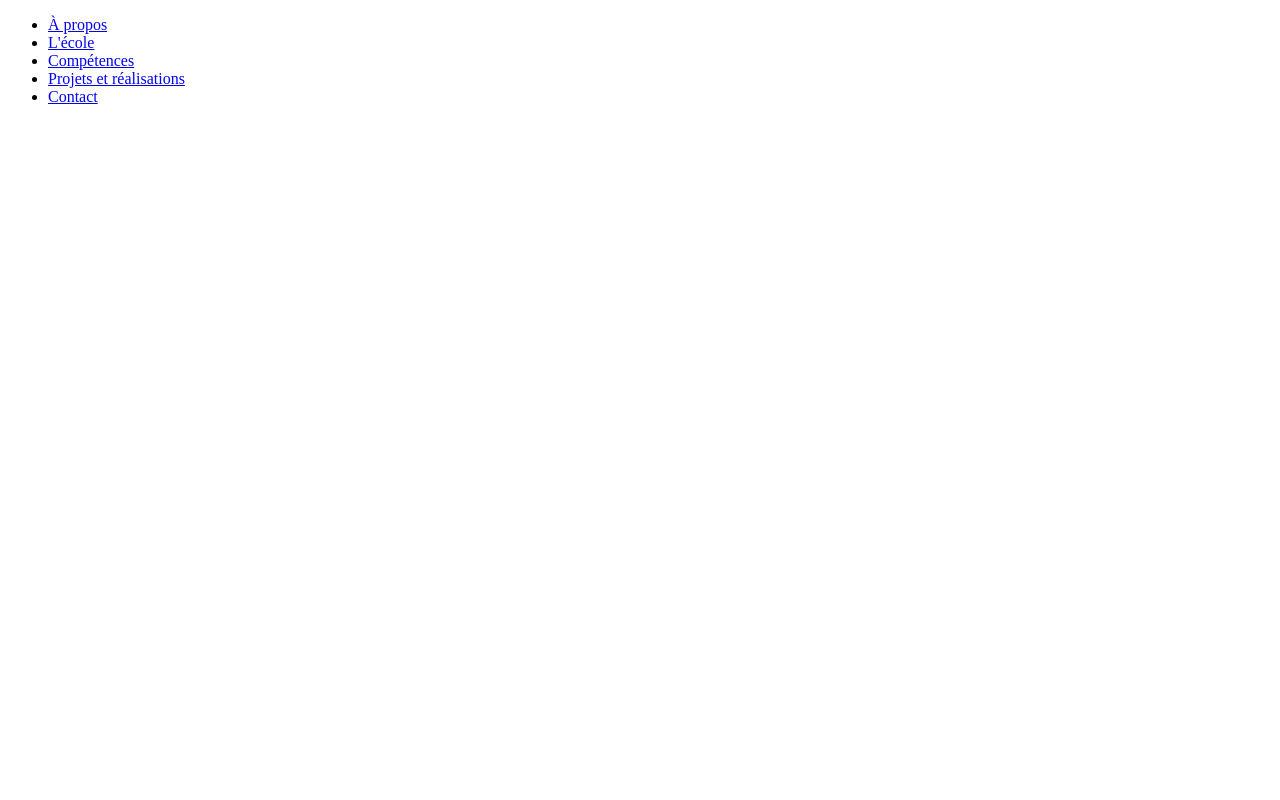
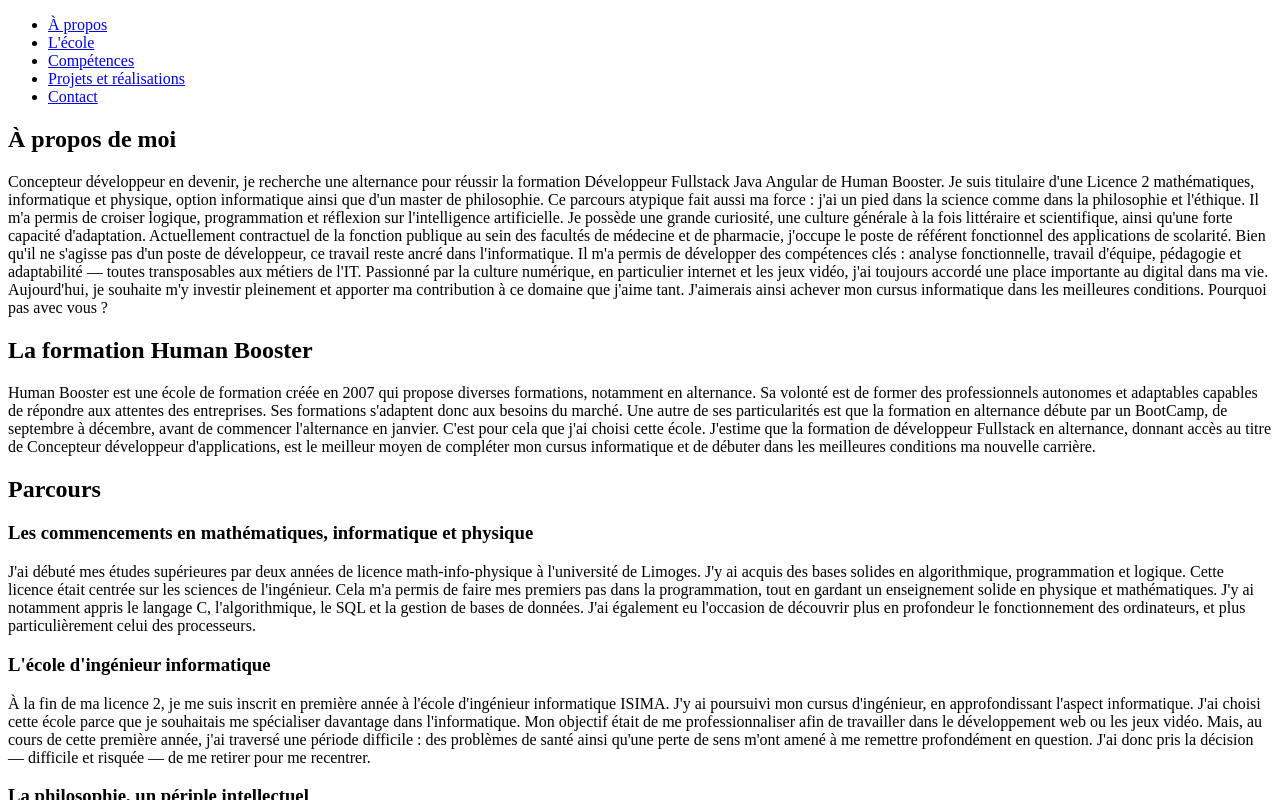
Before and after one commit to bastien-app/site_react, a React (Vite) app: page / in a window 1280 px wide. Both pictures are taken after a click on the button "Démarrer". Shown: the top 800 px of the page. Built offline with nearby package versions, Linux system fonts and the light colour scheme.

Commit message:
Ajout contenu

```diff
--- a/src/components/MainLayout.jsx
+++ b/src/components/MainLayout.jsx
@@ -1,6 +1,6 @@
 import { useState } from "react";
 import Menu from "./Menu";
-
+import Section from "./Section";
 
 function Main(){
     const [activeSection, setActiveSection] = useState("about")
@@ -12,6 +12,104 @@ function Main(){
     return(
         <div>
             <Menu active={activeSection} onSelect={onSelect}/>
+            <Section title="À propos de moi" id="about">
+                <p>
+                    Concepteur développeur en devenir, je recherche une alternance pour réussir la formation
+                    Développeur Fullstack Java Angular de Human Booster. Je suis titulaire d'une Licence 2
+                    mathématiques, informatique et physique, option informatique ainsi que d'un master de philosophie.
+                    Ce parcours atypique fait aussi ma force : j'ai un pied dans la science comme dans la philosophie
+                    et l'éthique. Il m'a permis de croiser logique, programmation et réflexion sur l'intelligence
+                    artificielle. Je possède une grande curiosité, une culture générale à la fois littéraire et scientifique,
+                    ainsi qu'une forte capacité d'adaptation. Actuellement contractuel de la fonction publique au sein des
+                    facultés de médecine et de pharmacie, j'occupe le poste de référent fonctionnel des applications de
+                    scolarité. Bien qu'il ne s'agisse pas d'un poste de développeur, ce travail reste ancré dans
+                    l'informatique. Il m'a permis de développer des compétences clés : analyse fonctionnelle, travail
+                    d'équipe, pédagogie et adaptabilité — toutes transposables aux métiers de l'IT. Passionné par la culture
+                    numérique, en particulier internet et les jeux vidéo, j'ai toujours accordé une place importante au
+                    digital dans ma vie. Aujourd'hui, je souhaite m'y investir pleinement et apporter ma contribution à ce
+                    domaine que j'aime tant. J'aimerais ainsi achever mon cursus informatique dans les meilleures conditions.
+                    Pourquoi pas avec vous ?
+                </p>
+            </Section>
+            <Section id="school" title="La formation Human Booster">
+                <p>
+                    Human Booster est une école de formation créée en 2007 qui propose diverses formations, notamment en alternance.
+                    Sa volonté est de former des professionnels autonomes et adaptables capables de répondre aux attentes des
+                    entreprises. Ses formations s'adaptent donc aux besoins du marché. Une autre de ses particularités est que la
+                    formation en alternance débute par un BootCamp, de septembre à décembre, avant de commencer l'alternance en janvier.
+                    C'est pour cela que j'ai choisi cette école. J'estime que la formation de développeur Fullstack en alternance,
+                    donnant accès au titre de Concepteur développeur d'applications, est le meilleur moyen de compléter mon cursus
+                    informatique et de débuter dans les meilleures conditions ma nouvelle carrière.
+                </p>
+            </Section>
+
+            <Section id="journey" title="Parcours">
+                <h3>Les commencements en mathématiques, informatique et physique</h3>
+                <p>
+                    J'ai débuté mes études supérieures par deux années de licence math-info-physique à l'université de Limoges.
+                    J'y ai acquis des bases solides en algorithmique, programmation et logique.
+                    Cette licence était centrée sur les sciences de l'ingénieur. Cela m'a permis de faire mes premiers pas dans
+                    la programmation, tout en gardant un enseignement solide en physique et mathématiques. J'y ai notamment appris
+                    le langage C, l'algorithmique, le SQL et la gestion de bases de données. J'ai également eu l'occasion de
+                    découvrir plus en profondeur le fonctionnement des ordinateurs, et plus particulièrement celui des processeurs.
+                </p>
+
+                <h3>L'école d'ingénieur informatique</h3>
+                <p>
+                    À la fin de ma licence 2, je me suis inscrit en première année à l'école d'ingénieur informatique ISIMA.
+                    J'y ai poursuivi mon cursus d'ingénieur, en approfondissant l'aspect informatique. J'ai choisi cette
+                    école parce que je souhaitais me spécialiser davantage dans l'informatique. Mon objectif était de me
+                    professionnaliser afin de travailler dans le développement web ou les jeux vidéo. Mais, au cours de
+                    cette première année, j'ai traversé une période difficile : des problèmes de santé ainsi qu'une perte
+                    de sens m'ont amené à me remettre profondément en question. J'ai donc pris la décision — difficile et
+                    risquée — de me retirer pour me recentrer.
+                </p>
+
+                <h3>La philosophie, un périple intellectuel</h3>
+                <p>
+                    J'ai ensuite validé une licence et un master de philosophie à l'Université Clermont Auvergne et à
+                    l'Université de Lorraine. Ce cursus de philosophie a été passionnant et très enrichissant.
+                    Cela n'a pas été un renoncement à la science et au numérique, bien au contraire ! J'ai pu y approfondir
+                    mes questionnements et découvrir des aspects de la science que je ne soupçonnais pas. L'informatique et
+                    le numérique sont restés au coeur de mes préoccupations. Je me suis d'ailleurs spécialisé en philosophie
+                    de l'esprit, ce qui m'a permis d'explorer des sujets majeurs et passionnants : la conscience humaine et
+                    l'intelligence artificielle, des thématiques particulièrement actuelles.
+                </p>
+
+                <h3>Retour au concret : référent testeur fonctionnel à l'université</h3>
+                <p>
+                    Depuis janvier 2025, je travaille à la faculté de médecine de l'Université Clermont Auvergne en tant que
+                    référent fonctionnel pour le logiciel de scolarité PEGASE, jusqu'en août 2025. Ce poste me place au coeur
+                    du déploiement du nouvel outil de gestion des données étudiantes, sans relever pour autant du développement
+                    informatique pur. Concrètement, mon rôle consiste à :
+                </p>
+                <ul>
+                    <li>tester les fonctionnalités du logiciel à partir de cas réels ;</li>
+                    <li>rédiger des comptes-rendus pour signaler les incohérences, les bugs ou les obstacles à l'usage ;</li>
+                    <li>accompagner les équipes administratives dans leur prise en main de l'outil, à travers des formations
+                        et de la documentation.</li>
+                </ul>
+                <p>
+                    Je suis en charge de tester les nouveaux modules avec les données réelles des étudiants. Mon rôle est
+                    stratégique : je suis en charge des facultés les plus complexes en matière de maquettes de formation et
+                    de règles de calcul de notes. Si PEGASE fonctionne pour les facultés de médecine et de pharmacie, alors
+                    il fonctionnera pour toutes les autres. En ce sens, mon feu vert conditionne en grande partie le
+                    déploiement du logiciel à l'Université Clermont Auvergne pour la rentrée 2026. Avec ce poste, je consolide
+                    mes compétences en travail d'équipe, en pédagogie, en adaptabilité et en analyse fonctionnelle. Pas de
+                    programmation, certes, mais je garde un pied dans le numérique et j'aspire à aller plus loin. Bien que mon
+                    CDD ait de fortes chances d'être renouvelé, mon plan A reste la reconversion via la formation Human Booster.
+                </p>
+
+                <h3>L'ambition du développement web</h3>
+                <p>
+                    Fort de mon parcours hybride, je souhaite aujourd'hui me consacrer pleinement au développement, et en particulier
+                    au développement web. Mon objectif : terminer mon cursus informatique pour boucler la boucle ! C'est pourquoi je
+                    veux me former en alternance et obtenir le titre de Concepteur Développeur d'Applications avec l'école Human
+                    Booster et, peut-être, avec vous. Je construis actuellement mon portfolio pour mettre en valeur mes compétences
+                    techniques et ma démarche. Mon premier projet est le site que vous êtes en train de consulter. En espérant qu'il
+                    soit aussi agréable à regarder qu'à lire !
+                </p>
+            </Section>
         </div>
 
 
--- /dev/null
+++ b/src/components/Section.jsx
@@ -0,0 +1,14 @@
+function Section({title, id, children})
+{
+    return(
+        <section id={id} className="frutiger-section">
+            <h2>{title}</h2>
+            <div className="section-body">
+                {children}
+            </div>
+        </section>
+    )
+
+}
+
+export default Section
```
